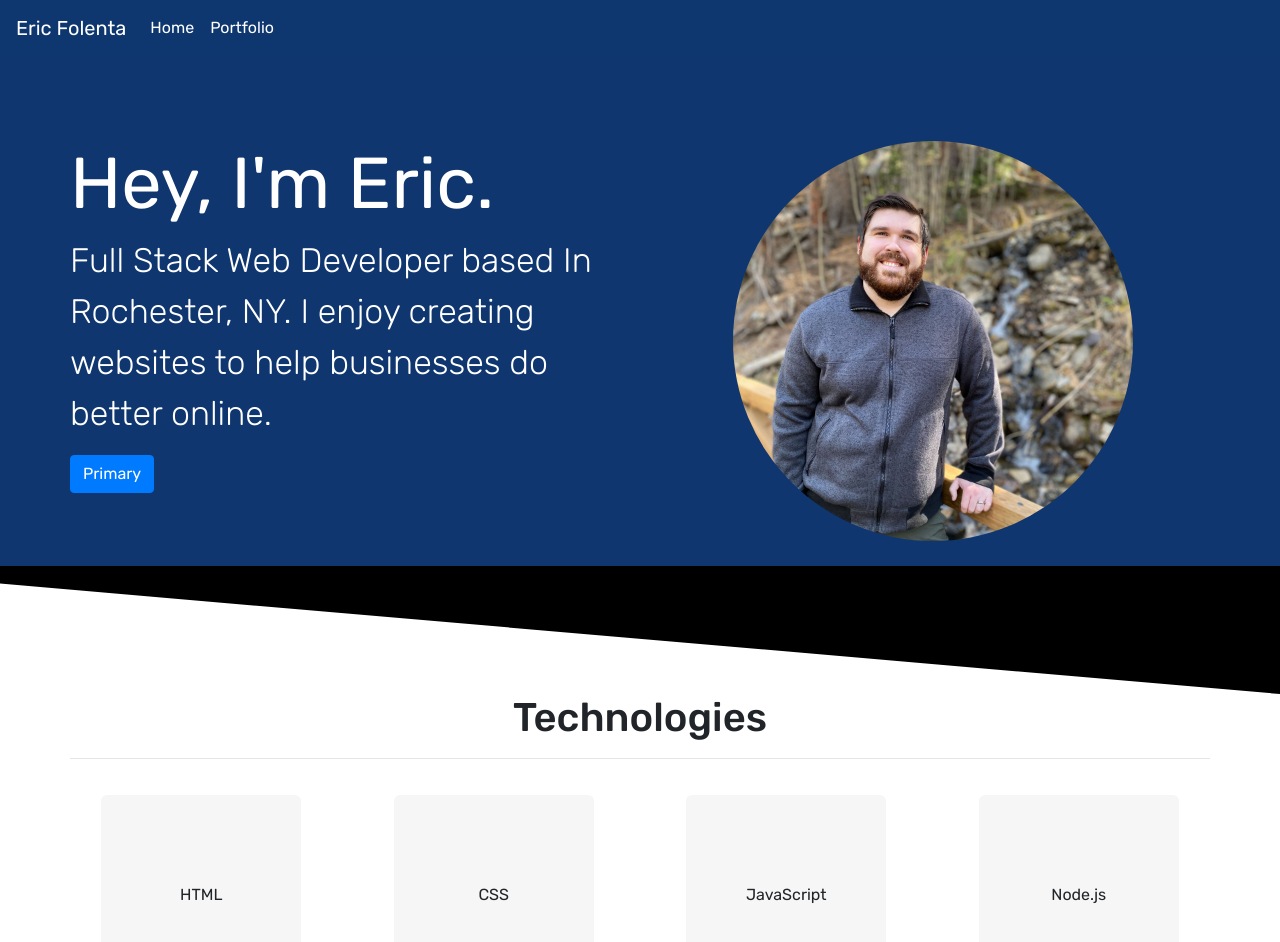
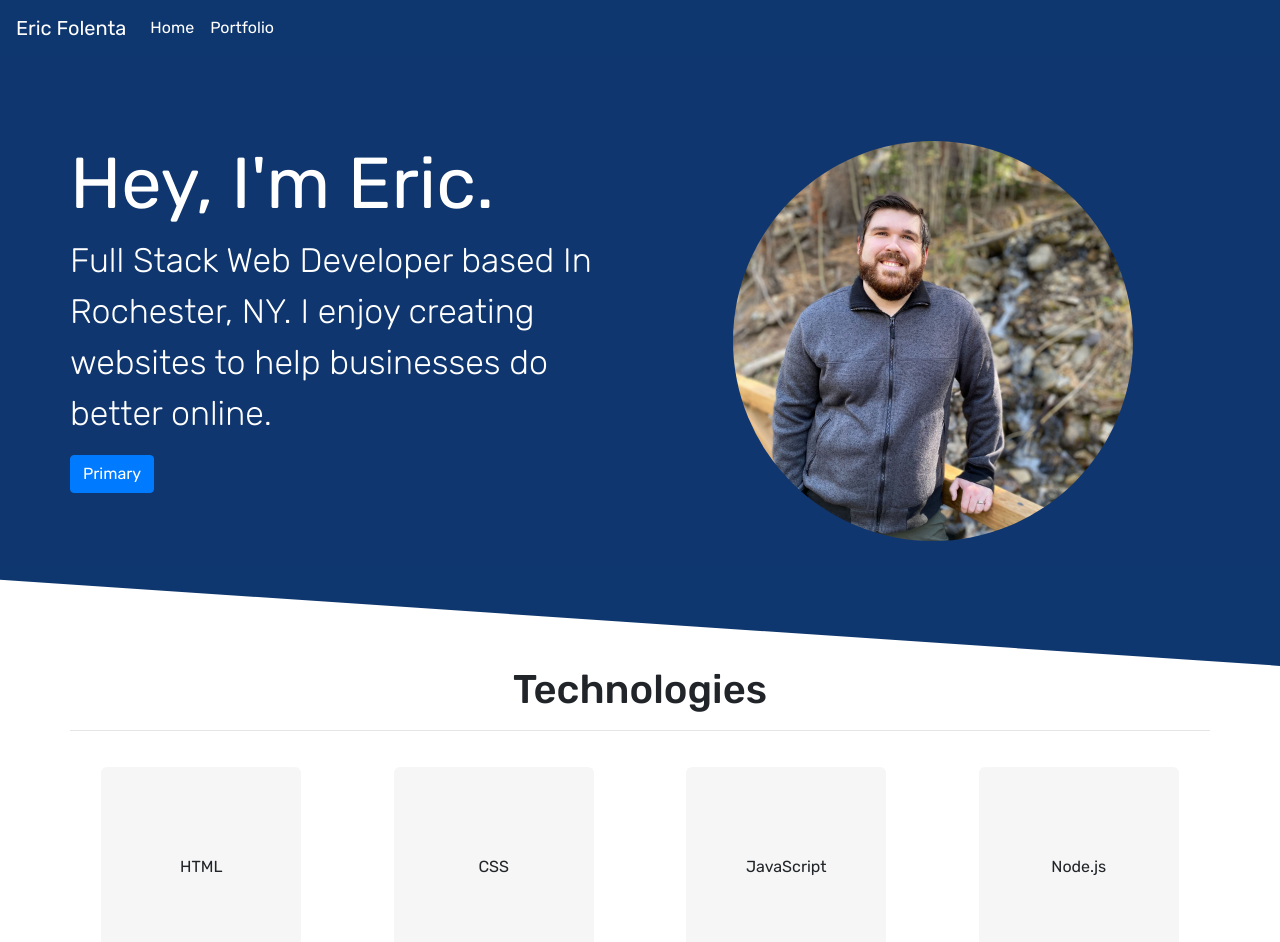
Before and after one commit to efolenta/20-react-portfolio, a React (Create React App) app: page / in a window 1280 px wide. Shown: the top 942 px of the page. Built offline with nearby package versions, Linux system fonts and the light colour scheme.

Commit message:
Replaced css for new shape

```diff
--- a/src/components/ShapeDivider/style.css
+++ b/src/components/ShapeDivider/style.css
@@ -1,20 +1,19 @@
-.custom-shape-divider-bottom-1605894770 {
+.custom-shape-divider-top-1611111169 {
     position: relative;
-    bottom: 121px;
+    top: 0;
     left: 0;
     width: 100%;
     overflow: hidden;
     line-height: 0;
-    transform: rotate(180deg);
 }
 
-.custom-shape-divider-bottom-1605894770 svg {
+.custom-shape-divider-top-1611111169 svg {
     position: relative;
     display: block;
-    width: calc(141% + 1.3px);
-    height: 122px;
+    width: calc(100% + 1.3px);
+    height: 100px;
 }
 
-.custom-shape-divider-bottom-1605894770 .shape-fill {
-    fill: #FFFFFF;
+.custom-shape-divider-top-1611111169 .shape-fill {
+    fill: #0F376F;
 }
```
